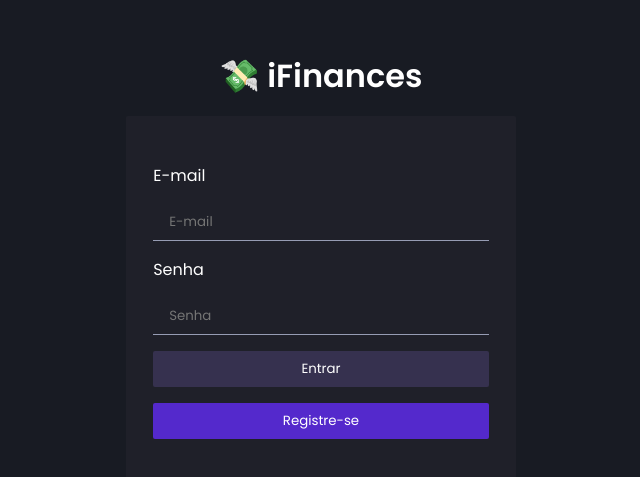
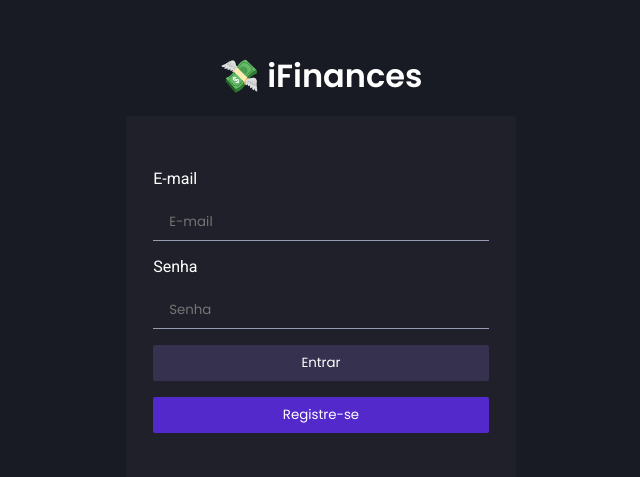
Before and after one commit to Santosl2/ifinances-pwa, a Next.js app: page / in a window 1280 px wide. Shown: the part 131-608 px from the top of the page, without its empty margins (319-959 px from the left). Built offline with nearby package versions, Linux system fonts and the light colour scheme; no server answers.

Commit message:
<chore>: minor adjusts

```diff
--- a/src/components/Form/Input/Input.styles.ts
+++ b/src/components/Form/Input/Input.styles.ts
@@ -7,6 +7,7 @@ export const InputWrapper = styled.div`
 
   label {
     cursor: pointer;
+    font-family: "Roboto", sans-serif;
   }
 `;
 export const InputStyled = styled.input`
```
